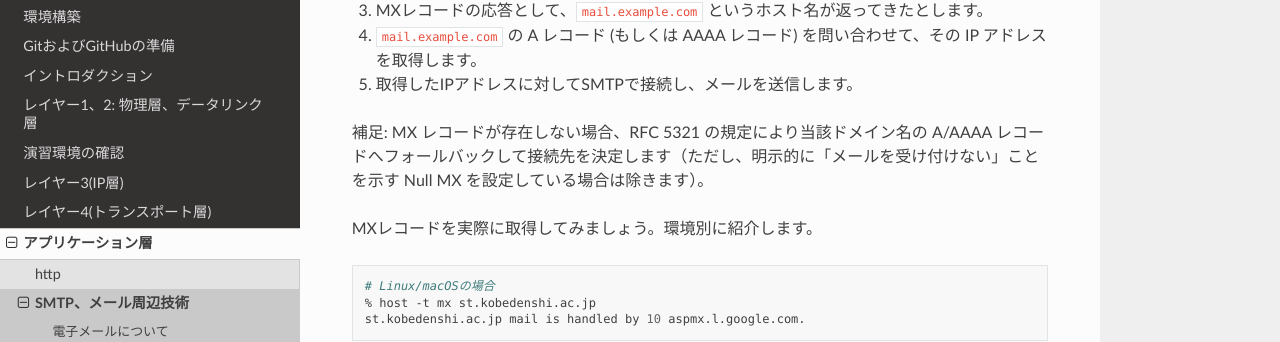
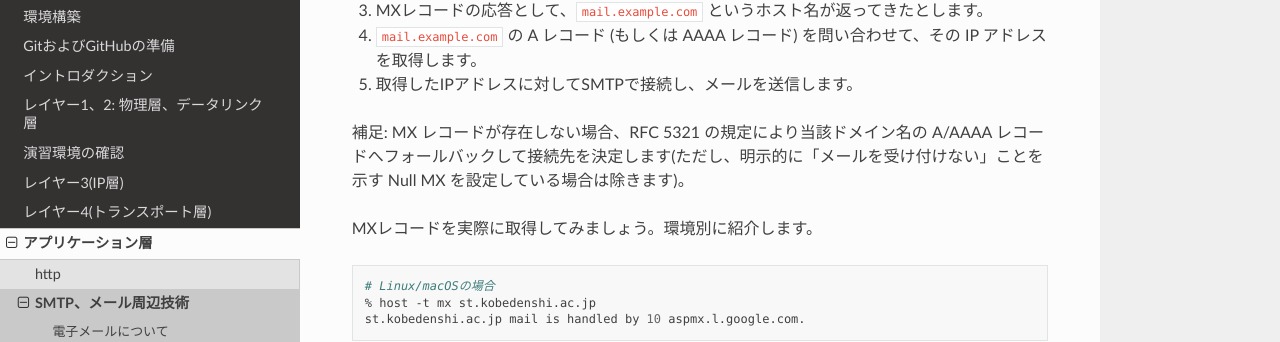
Before and after one commit to densuke/2025-network-doc, a Sphinx documentation site: the page built from source/app/smtp/find.md, in a window 1280 px wide and 900 px high, scrolled down 503 px. Shown: the part 135-477 px from the top of the window. Built offline with Sphinx 7.4.7 and the Read the Docs theme 3.1.0, drawn with Linux system fonts in a browser that asks for light colours.

Commit message:
他にも全角のかっこがあったので訂正(auto)
Co-authored-by: gemini-code-assist[bot] <176961590+gemini-code-assist[bot]@users.noreply.github.com>

```diff
--- a/source/app/smtp/find.md
+++ b/source/app/smtp/find.md
@@ -18,7 +18,7 @@ DNSでは、リソースレコードとして MX (Mail eXchanger) が用意さ
 4. `mail.example.com` の A レコード (もしくは AAAA レコード) を問い合わせて、その IP アドレスを取得します。
 5. 取得したIPアドレスに対してSMTPで接続し、メールを送信します。
 
-補足: MX レコードが存在しない場合、RFC 5321 の規定により当該ドメイン名の A/AAAA レコードへフォールバックして接続先を決定します（ただし、明示的に「メールを受け付けない」ことを示す Null MX を設定している場合は除きます）。
+補足: MX レコードが存在しない場合、RFC 5321 の規定により当該ドメイン名の A/AAAA レコードへフォールバックして接続先を決定します(ただし、明示的に「メールを受け付けない」ことを示す Null MX を設定している場合は除きます)。
 
 MXレコードを実際に取得してみましょう。環境別に紹介します。
 
```
